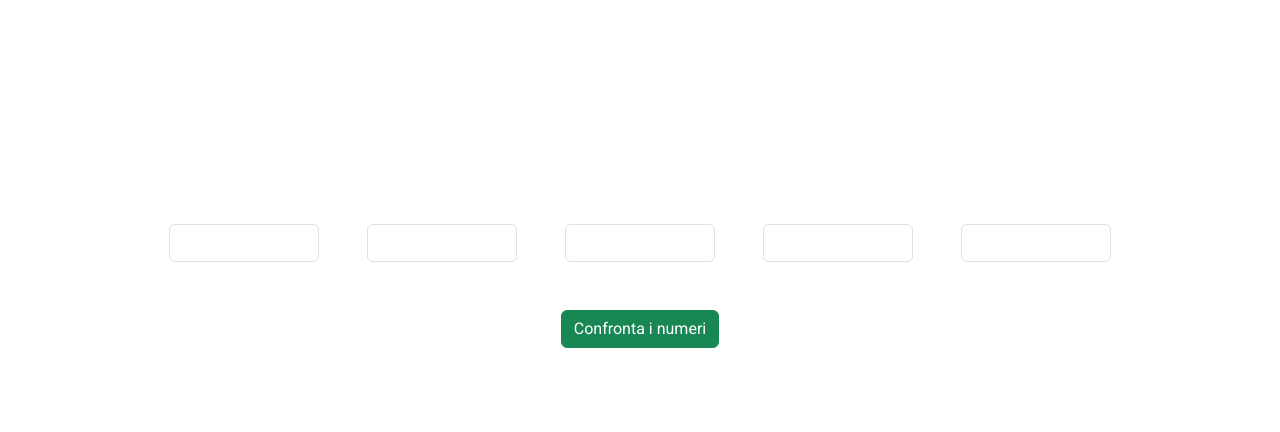
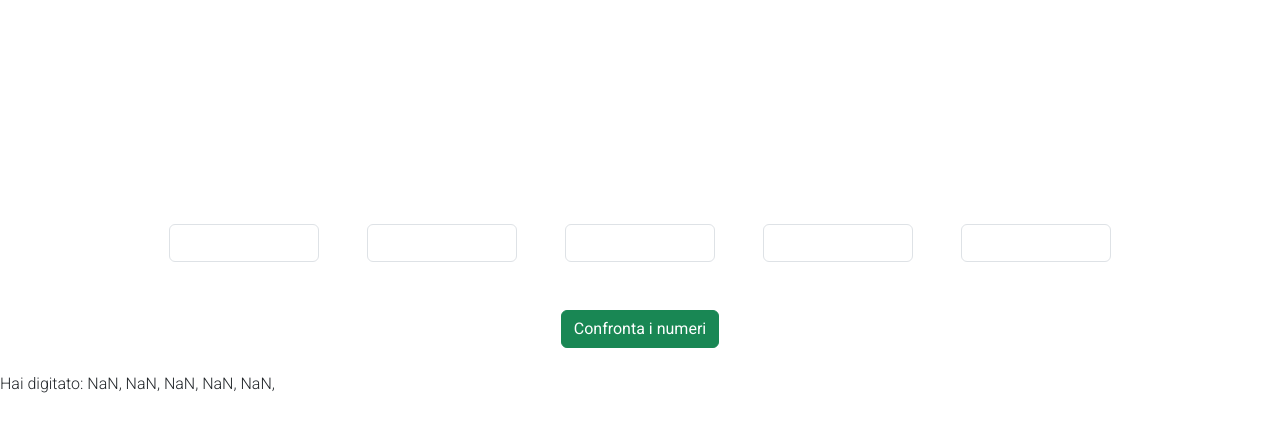
Before and after one commit to MatteoRuffa/js-simon, a plain HTML site: page index.html in a window 1280 px wide. Both pictures are taken after a click on the button "Confronta i numeri". Drawn offline with nearby package versions, Linux system fonts and the light colour scheme.

Commit message:
add caotic way to do the comparison

```diff
--- a/index.html
+++ b/index.html
@@ -29,6 +29,9 @@
     <div class="container-btn d-flex justify-content-center m-4">
         <button type="button" class="btn btn-success">Confronta i numeri</button>
     </div>
+    <div>
+       Hai digitato: <span class="container-result"> </span>
+    </div>
 
 
     <script type="text/javascript" src="./js-utility/utility.js"></script>
--- a/js-script/script.js
+++ b/js-script/script.js
@@ -49,8 +49,24 @@ function generateImput(val) {
     document.querySelector('.imput-container').appendChild(input);
 }
 
+const userNumberArray = [];
+let userNumber;
+
 elbuttonComparison = document.querySelector('.btn.btn-success');
 
 elbuttonComparison.addEventListener('click', () => {
-
+    let userInput = document.querySelectorAll('.form-control');
+    for (let i = 0; i < userInput.length; i++) {
+        userNumber = parseInt(userInput[i].value);
+        console.log(userNumber);
+        userNumberArray.push(userNumber);
+    };
+    for (let i = 0; i < numbers.length; i++) {
+        if (numbers[i] === userNumberArray[i]) {
+            document.querySelector('.container-result').innerHTML += ` ${userNumberArray[i]}, `
+        } else {
+            document.querySelector('.container-result').innerHTML += ` ${userNumberArray[i]}, `
+        }
+    };
+    console.log(userNumberArray);
 })
```
